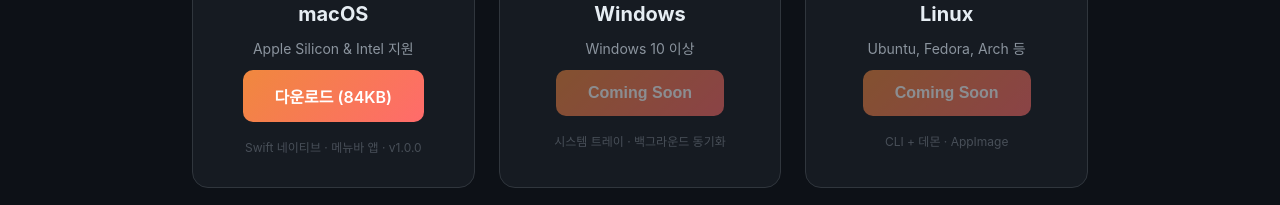
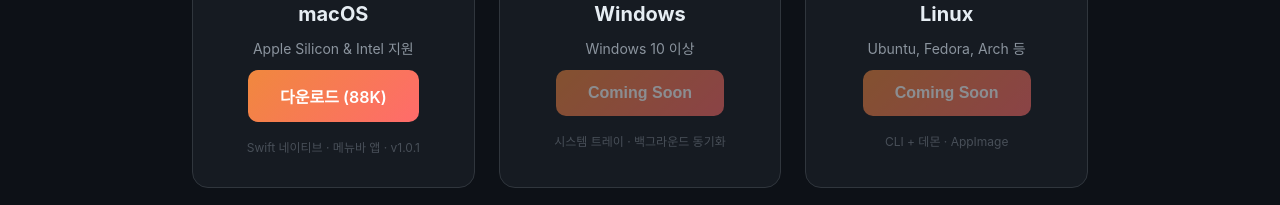
Before and after one commit to ssk-play/mdflare, a React (Vite) app in the folder web/: page /download in a window 1280 px wide. Shown: the part 489-694 px from the top of the page. Built offline with nearby package versions, Linux system fonts and the light colour scheme; no server answers.

Commit message:
fix: download URL, deploy.sh sed → python3

```diff
--- a/web/src/pages/Download.jsx
+++ b/web/src/pages/Download.jsx
@@ -27,13 +27,13 @@
           <h3>macOS</h3>
           <p>Apple Silicon & Intel 지원</p>
           <a
-            href="https://firebasestorage.googleapis.com/v0/b/markdownflare.firebasestorage.app/o/downloads%2Fmac%2FMDFlare-Agent-1.0.0-mac.zip?alt=media&token=92cd3b2f-c12b-490e-9706-b9eed863f9d6"
+            href="https://firebasestorage.googleapis.com/v0/b/markdownflare.firebasestorage.app/o/downloads%2Fmac%2FMDFlare-Agent-1.0.1-mac.zip?alt=media&token=9e05960d-34e1-4ee5-8220-4a71f51d243e"
             className="cta-btn"
             style={{ textDecoration: 'none', display: 'inline-block' }}
           >
-            다운로드 (84KB)
+            다운로드 (88K)
           </a>
-          <span className="download-note">Swift 네이티브 · 메뉴바 앱 · v1.0.0</span>
+          <span className="download-note">Swift 네이티브 · 메뉴바 앱 · v1.0.1</span>
         </div>
 
         <div className="download-card">
```
Also changed, not shown: 7 other files (tests, documents, lock files or other folders).
